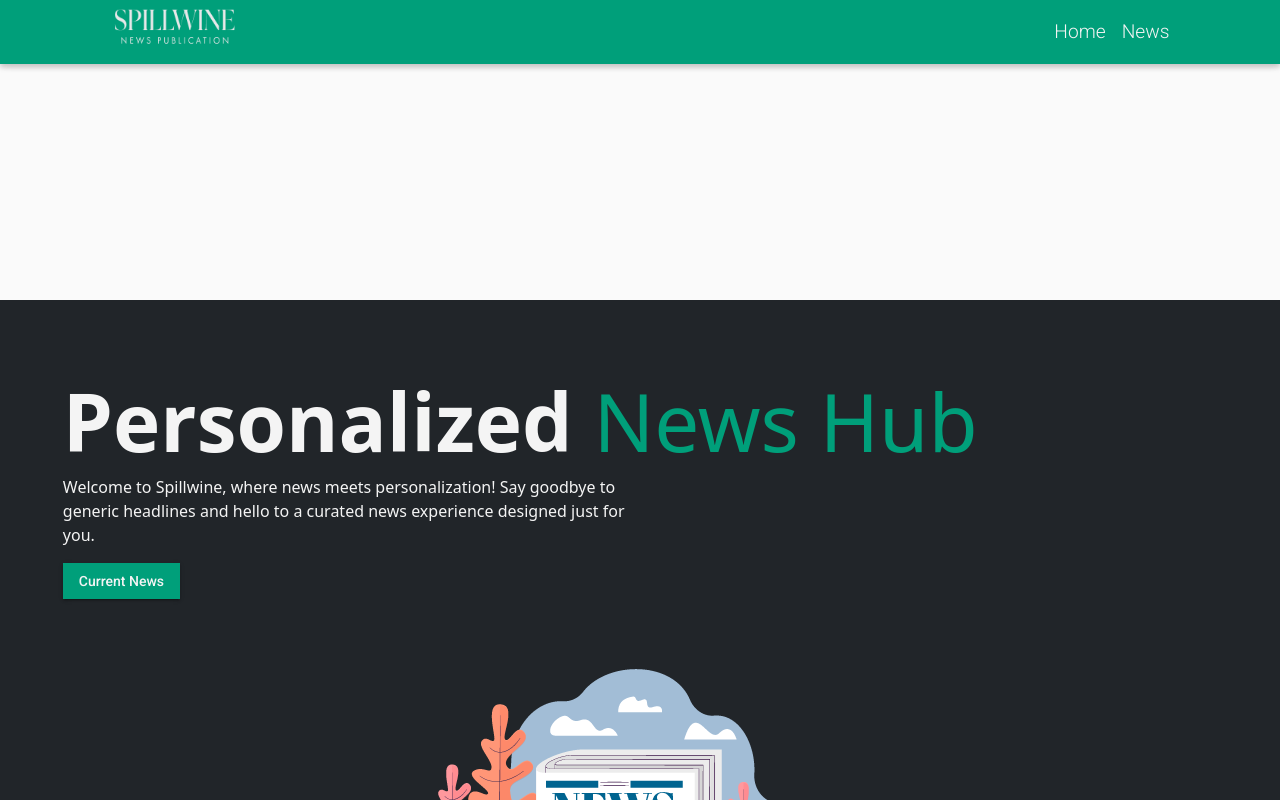
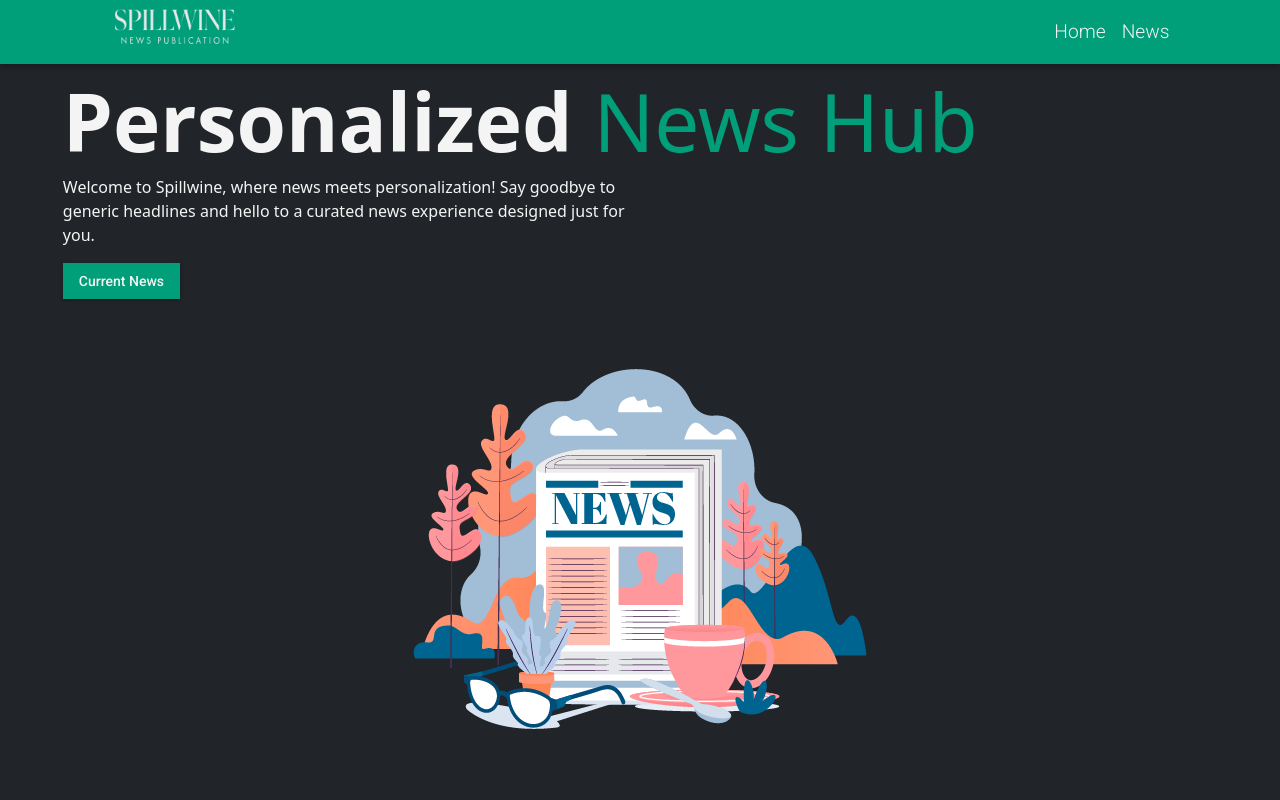
Before and after one commit to kdreh/spillwine, an Angular app: page /#/home in a window 1280 px wide. Shown: the top 800 px of the page. Built offline with nearby package versions, Linux system fonts and the light colour scheme.

Commit message:
Remove div

```diff
--- a/src/app/navigation/navigation.component.html
+++ b/src/app/navigation/navigation.component.html
@@ -25,7 +25,7 @@
       </div>
     </mat-sidenav>
     <mat-sidenav-content fxFlexFill>
-      <div style="padding-top:300px"></div>
+      <!-- <div style="padding-top:100px"></div> -->
       <router-outlet></router-outlet>
     </mat-sidenav-content>
   </mat-sidenav-container>
```
